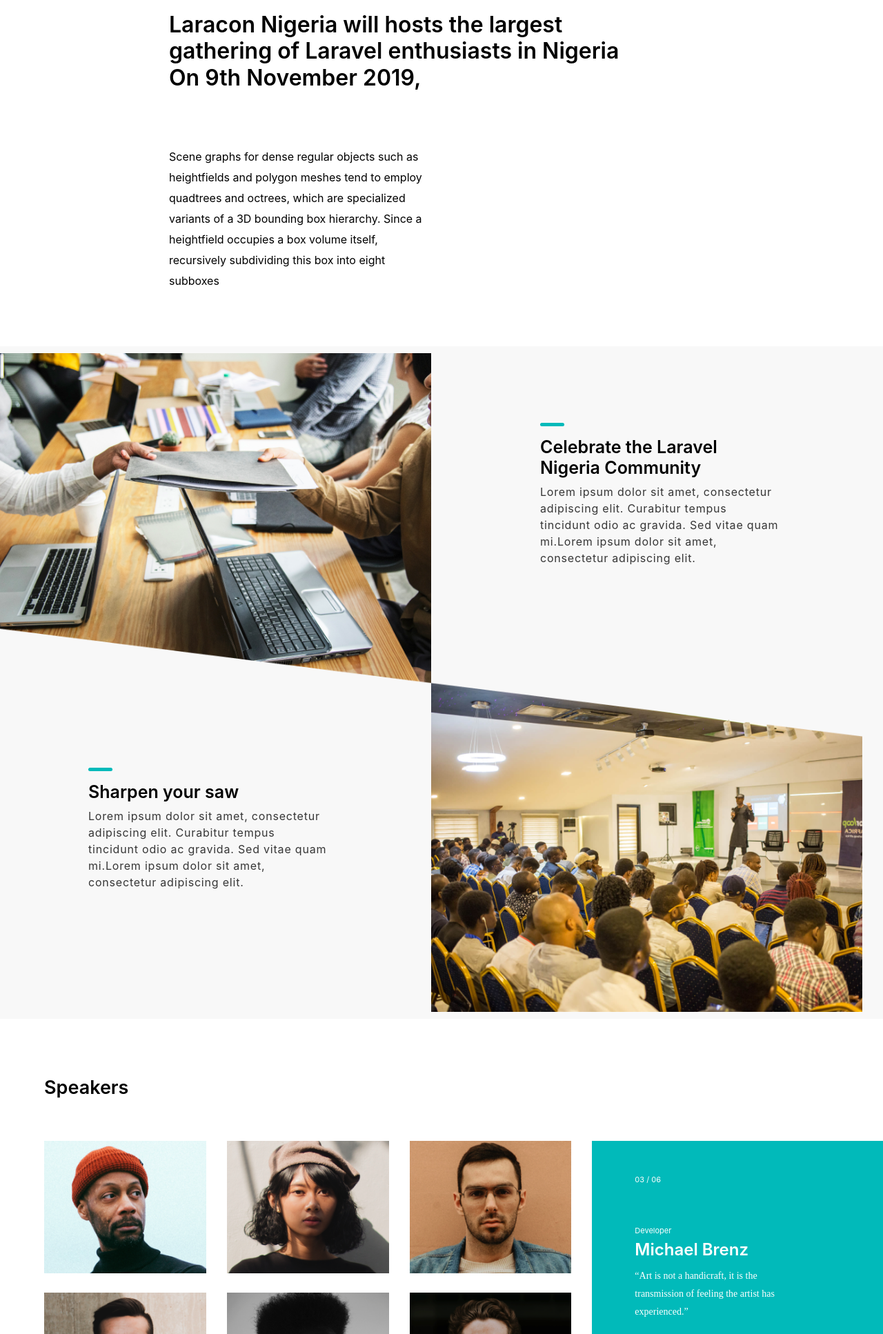
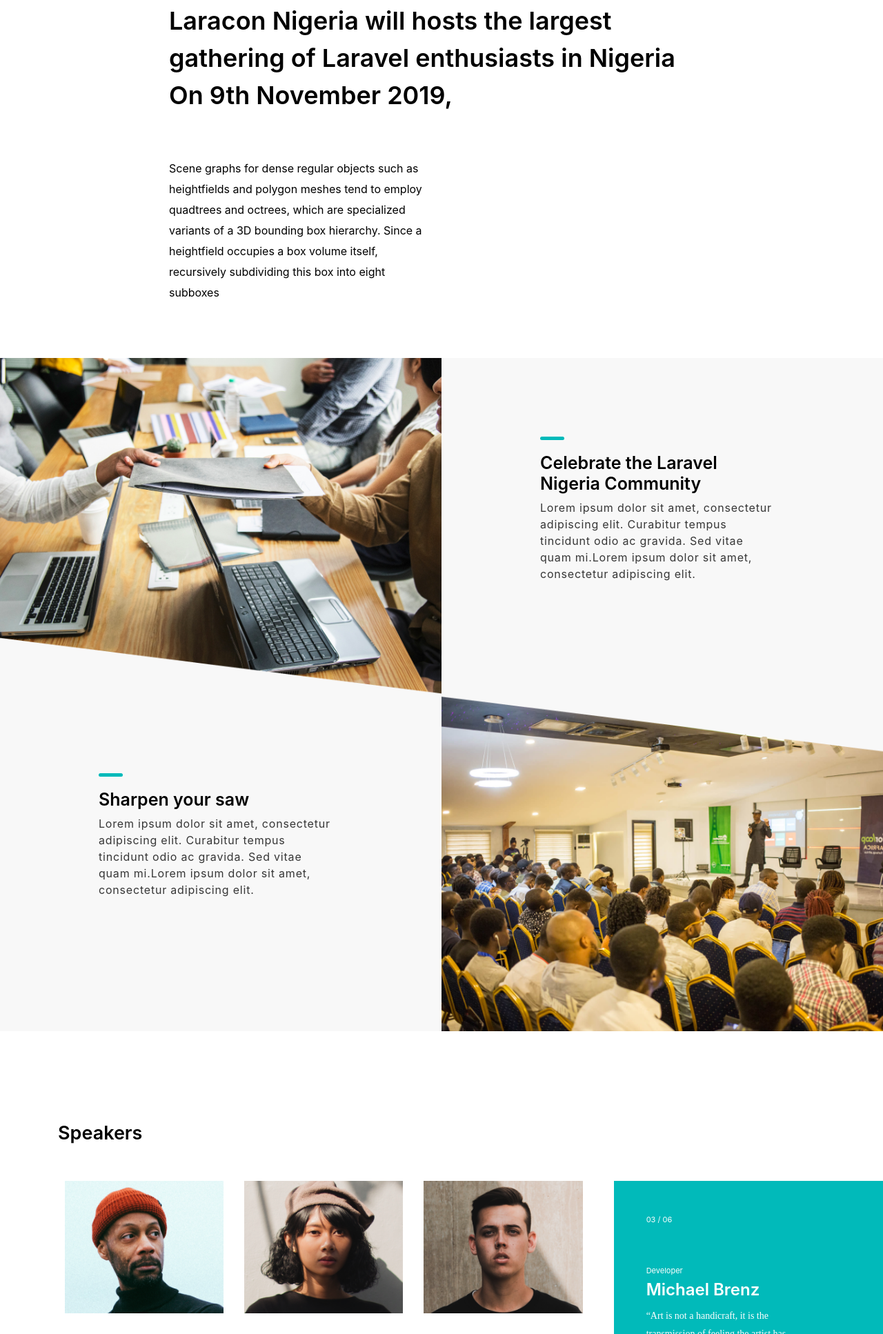
Before and after one commit to laravelnigeria/new-design, a plain HTML site: page index.html in a window 1280 px wide. Shown: the part 866-2800 px from the top of the page at 69% size. Drawn offline with nearby package versions, Linux system fonts and the light colour scheme.

Commit message:
speakers section

```diff
--- a/css/style.css
+++ b/css/style.css
@@ -1,6 +1,7 @@
 body {
   max-width: 100%;
   overflow-x: hidden;
+  position: relative;
 }
 
 .navbar .navbar-brand {
@@ -81,7 +82,7 @@
 
 .banner-wrapper {
   background-color: rgba(0, 83, 83, 0.95);
-  height: 70rem;
+  height: 47rem;
 }
 
 .banner-caption {
@@ -428,7 +429,7 @@
 }
 
 .about-wrap {
-  padding: 7rem 0 0 10rem;
+  padding: 6rem 0 0 2rem;
 }
 .about {
   font-size: 16px;
@@ -447,17 +448,47 @@
 .about-title {
   display: block;
   color: #000000;
-  font-size: 32px;
+  font-size: 24px;
   font-weight: 600;
-  margin-top: 5rem;
+  margin-top: 4rem;
+  line-height: 45px;
 }
 
 .about-wrap p {
   color: #000000;
   font-size: 16px;
-  width: 40%;
   line-height: 30px;
-  margin-top: 5rem;
+  margin-top: 4rem;
+}
+
+@media only screen and (min-width: 768px) {
+  .about-wrap {
+    padding: 7rem 0 0 10rem;
+  }
+  .about {
+    font-size: 16px;
+    color: #000000;
+    display: block;
+    font-weight: 600;
+  }
+
+  .about-title {
+    display: block;
+    color: #000000;
+    font-size: 36px;
+    font-weight: 600;
+    width: 80%;
+    margin-top: 4rem;
+    line-height: 1.5;
+  }
+
+  .about-wrap p {
+    color: #000000;
+    font-size: 16px;
+    width: 40%;
+    line-height: 30px;
+    margin-top: 4rem;
+  }
 }
 
 .sec-three {
@@ -465,8 +496,7 @@
 }
 
 .img-wrap {
-  height: 30rem;
-  margin: 10px 0;
+  height: 30.5rem;
 }
 
 .img {
@@ -488,6 +518,9 @@
 .sec-three .row {
   background-color: #f8f8f8;
 }
+.sec-three .col-b {
+  padding: 0;
+}
 
 .sec-three h3 {
   color: #000000;
@@ -496,21 +529,39 @@
 }
 
 .part-b {
-  padding-top: 6rem;
-  padding-left: 8rem;
+  padding-top: 2rem;
+  padding-left: 1rem;
 }
 
 .sec-three p {
   color: #363636;
   font-size: 16px;
-  width: 70%;
+  width: 96%;
   letter-spacing: 0.05em;
   line-height: 1.5;
 }
 
-.row-b .col-b {
-  margin-top: -25px;
-  margin-left: -30px;
+.no-row {
+  margin-right: 0px !important;
+  margin-left: 0px !important;
+}
+.sec-three .divider2 {
+  margin: 18px 0;
+}
+
+@media only screen and (min-width: 768px) {
+  .part-b {
+    padding-top: 6rem;
+    padding-left: 8rem;
+  }
+
+  .sec-three p {
+    color: #363636;
+    font-size: 16px;
+    width: 70%;
+    letter-spacing: 0.05em;
+    line-height: 1.5;
+  }
 }
 
 .speakers-wrap {
@@ -520,7 +571,8 @@
   font-size: 27px;
   font-weight: 600;
   color: #000000;
-  margin-left: 4rem;
+  margin-bottom: 3rem;
+  margin-left: 20px;
 }
 
 .speakers-row {
@@ -539,8 +591,7 @@
   margin-top: 1.8rem;
 }
 .speakers-name {
-  margin-top: 3rem;
-  margin-left: 2rem;
+  padding: 3rem 0 2rem 2rem;
 }
 
 .speakers-name .number {
@@ -577,11 +628,42 @@
   margin-top: 7px;
 }
 
-.speakers .col-2 {
+.speakers .col-two {
   background-color: #01baba;
 }
 .speakers .speakers-container {
-  padding-left: 4rem;
+  padding-left: 0;
+  padding-right: 0;
+}
+
+.speakers .pic-col {
+  margin-bottom: 2rem;
+}
+
+.speakers .row-two {
+  padding: 2rem 1rem;
+}
+
+@media only screen and (min-width: 768px) {
+  .speakers .speakers-container {
+    padding: 3rem 0 3rem 4rem;
+  }
+
+  .speaker-img {
+    height: 12rem;
+    width: 100%;
+    background-position: center;
+    background-size: cover;
+    background-repeat: no-repeat;
+  }
+
+  .speakers .row-two {
+    padding: 0;
+  }
+
+  .speakers .no-col {
+    padding-right: 0;
+  }
 }
 
 .social-media {
@@ -597,6 +679,28 @@
   margin-right: 15px;
 }
 
+.community-img {
+  height: 488px;
+  background-position: center;
+  background-size: cover;
+  background-repeat: no-repeat;
+}
+
+.community-wrap {
+  margin: 3rem 0;
+}
+
+.community .wrap {
+  background: rgba(1, 138, 138, 0.9);
+  overflow: hidden;
+  height: 100%;
+  z-index: 2;
+}
+
+.join {
+  font-size: 27px;
+}
+
 /* .row-b {
   margin-top: -12px;
   margin-left: -12px;
--- a/index.html
+++ b/index.html
@@ -10,7 +10,7 @@
   <body>
     <div class="banner-wrapper">
       <nav
-        class="navbar navbar-expand-lg navbar-light sticky-top navbar-fixed-top sticky-offset"
+        class="navbar navbar-expand-lg navbar-light  navbar-fixed-top sticky-offset"
       >
         <a class="navbar-brand" href="#">
           <div
@@ -100,13 +100,14 @@
           </div>
         </div>
       </section>
+    </div>
 
     <section class="about-us">
       <div class="container">
         <div class="about-wrap">
           <span class="about">About this confrence</span>
           <span class="about-name">Laracon Nigeria</span>
-            <h1 class="about-title">Laracon Nigeria will hosts the largest<br/> gathering of Laravel enthusiasts in Nigeria<br/>
+          <h1 class="about-title">Laracon Nigeria will hosts the largest gathering of Laravel enthusiasts in Nigeria
           On 9th November 2019, </h1>
           <p>Scene graphs for dense regular objects such as heightfields and polygon meshes tend to employ quadtrees and octrees, which are specialized variants of a 3D bounding box hierarchy. Since a heightfield occupies a box volume itself, recursively subdividing this box into eight subboxes</p>
         </div>
@@ -115,8 +116,8 @@
     </section>
 
     <section class="sec-three">
-        <div class="row">
-          <div class="col-lg-6">
+      <div class="row no-row">
+        <div class="col-lg-6 col-b">
           <div class="content-wrap">
             <div class="img-wrap">
               <div class="img"></div>
@@ -126,17 +127,17 @@
         </div>
         <div class="col-lg-6">
           <div class="part-b">
-              <div class="green-divider"></div>
+            <div class="green-divider divider2"></div>
             <h3 class="title">Celebrate the Laravel <br/> Nigeria Community</h3>
             <p>Lorem ipsum dolor sit amet, consectetur adipiscing elit. Curabitur tempus tincidunt odio ac gravida. Sed vitae quam mi.Lorem ipsum dolor sit amet, consectetur adipiscing elit.</p>
           </div>
 
         </div>
       </div>
-        <div class="row row-b">
+      <div class="row row-b no-row">
         <div class="col-lg-6">
           <div class="part-b">
-              <div class="green-divider"></div>
+            <div class="green-divider divider2"></div>
               <h3 class="title">Sharpen your saw</h3>
               <p>Lorem ipsum dolor sit amet, consectetur adipiscing elit. Curabitur tempus tincidunt odio ac gravida. Sed vitae quam mi.Lorem ipsum dolor sit amet, consectetur adipiscing elit.</p>
             </div>
@@ -157,41 +158,39 @@
 
     <section class="speakers">
       <div class="speakers-wrap">
-
+        <div class="speakers-container">
           <div class="title">Speakers</div>
-
-
-          <div class="row speakers-row">
-              <div class="col-lg-8">
-                <div class="container speakers-container">
-                  <div class="row">
-                    <div class="col-lg-4">
+          <div class="row no-row">
+            <div class="col-12 col-lg-8">
+              <div class="row no-row">
+                <div class="col-6 col-lg-4 pic-col">
                   <div class="speaker-img" style="background-image: url(./src/images/speaker1.png);"></div>
                 </div>
-                    <div class="col-lg-4">
+                <div class="col-6 col-lg-4 pic-col">
                   <div class="speaker-img" style="background-image: url(./src/images/speaker2.png);"></div>
                 </div>
-                    <div class="col-lg-4">
+                <div class="col-6 col-lg-4 pic-col">
+                  <div class="speaker-img" style="background-image: url(./src/images/speaker4.png);"></div>
+                </div>
+
+                <div class="col-6 col-lg-4">
+                  <div class="speaker-img" style="background-image: url(./src/images/speaker5.png);"></div>
+                </div>
+
+                <div class="col-6 col-lg-4">
                   <div class="speaker-img" style="background-image: url(./src/images/speaker3.png);"></div>
                 </div>
+                <div class="col-6 col-lg-4">
+                  <div class="speaker-img" style="background-image: url(./src/images/speaker6.png);"></div>
                 </div>
 
-                  <div class="row row2">
-                  <div class="col-lg-4">
-                    <div class="speaker-img" style="background-image: url(./src/images/speaker4.png);"></div>
-                  </div>
-                  <div class="col-lg-4">
-                    <div class="speaker-img" style="background-image: url(./src/images/speaker5.png);"></div>
-                  </div>
-                  <div class="col-lg-4">
-                    <div class="speaker-img" style="background-image: url(./src/images/speaker6.png);"></div>
-                  </div>
-                  </div>
-                </div>
               </div>
 
-              <div class="col-lg-4 col-2">
-                <div class="container">
+            </div>
+
+            <div class=" col-12 col-lg-4 no-col">
+              <div class="row row-two no-row">
+                <div class="col-two col-12">
                   <div class="speakers-name">
                     <span class="number"> 03 / 06</span>
                     <div class="speaker-info">
@@ -207,16 +206,36 @@
                       <div class="socials twitter" style="background-image: url(./src/icons/twitter.png);"></div>
                     </div>
 
+                  </div>
+                </div>
+              </div>
+
+
 
             </div>
           </div>
         </div>
-          </div>
+
       </div>
     </section>
 
 
+    <section class="community">
+      <div class="community-wrap">
+
+          <div class="community-img" style="background-image: url(./src/images/community.png);">
+            <div class="wrap">
+              <div class="community-invite">
+                <span class="join">Join the slack community</span>
               </div>
+            </div>
+          </div>
+
+      </div>
+    </section>
+
+
+
     <!--Navbar-->
     <script src="js/jquery.min.js"></script>
     <script src="js/bootstrap.min.js"></script>
```
Also changed, not shown: src/images/community.png (added). Lines whose indentation alone changed are shown as unchanged.
